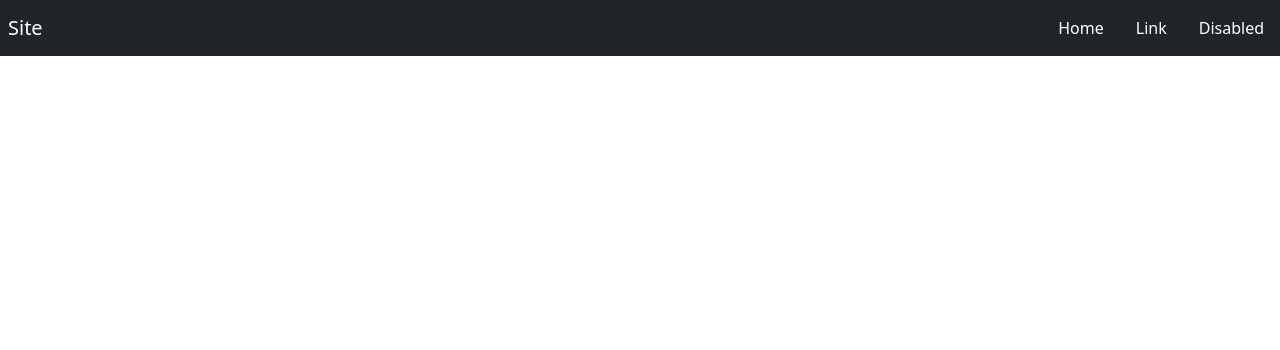
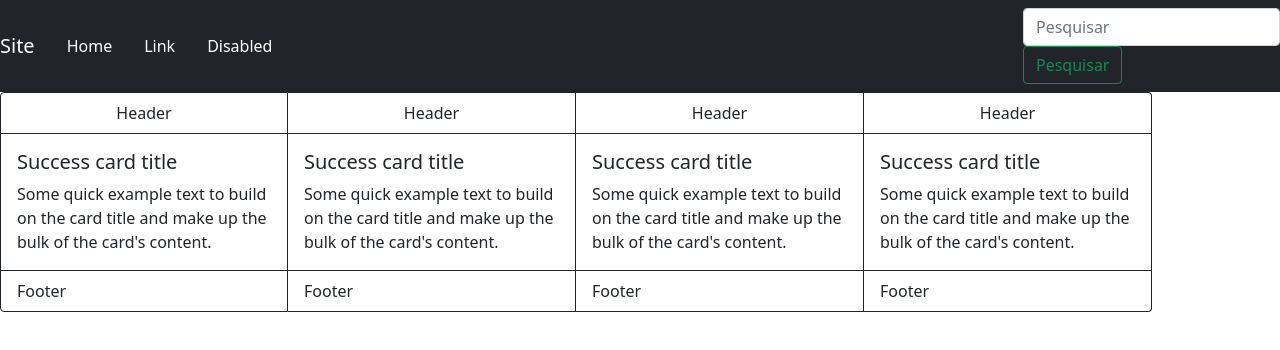
Before and after one commit to Isabelexx/ATV_Casa_Bootstrap, a plain HTML site: page index.html in a window 1280 px wide. Drawn offline with nearby package versions, Linux system fonts and the light colour scheme.

Commit message:
Bootstrap

```diff
--- a/index.html
+++ b/index.html
@@ -1,23 +1,26 @@
 <!doctype html>
 <html lang="en">
+
 <head>
   <!-- Required meta tags -->
   <meta charset="utf-8">
   <meta name="viewport" content="width=device-width, initial-scale=1">
 
   <!-- Bootstrap CSS -->
-    <link href="https://cdn.jsdelivr.net/npm/bootstrap@5.1.3/dist/css/bootstrap.min.css" rel="stylesheet" integrity="sha384-1BmE4kWBq78iYhFldvKuhfTAU6auU8tT94WrHftjDbrCEXSU1oBoqyl2QvZ6jIW3" crossorigin="anonymous">
+  <link href="https://cdn.jsdelivr.net/npm/bootstrap@5.1.3/dist/css/bootstrap.min.css" rel="stylesheet"
+    integrity="sha384-1BmE4kWBq78iYhFldvKuhfTAU6auU8tT94WrHftjDbrCEXSU1oBoqyl2QvZ6jIW3" crossorigin="anonymous">
 
   <title>Lição Casa</title>
 </head>
+
+<body>
   <header>
-    <nav class="navbar navbar-light bg-dark">
-        <div>
-          <a class="navbar-brand text-white m-2" href="#">Site</a>
-        </div>
+    <nav class="navbar navbar-expand-lg navbar-light bg-dark">
+      <a class="navbar-brand text-white" href="#">Site</a>
+      <div class="collapse navbar-collapse" id="navbarNav">
         <ul class="nav">
           <li class="nav-item">
-              <a class="nav-link text-white" href="#">Home</a>
+            <a class="nav-link active text-white" href="#">Home</a>
           </li>
           <li class="nav-item">
             <a class="nav-link text-white" href="#">Link</a>
@@ -26,4 +29,57 @@
             <a class="nav-link text-white" href="#">Disabled</a>
           </li>
         </ul>
+      </div>
+      <form class="form-inline">
+        <input class="form-control mr-sm-2" type="search" placeholder="Pesquisar" aria-label="Pesquisar">
+        <button class="btn btn-outline-success my-2 my-sm-0" type="submit">Pesquisar</button>
+      </form>
+    </nav>
   </header>
+  <section>
+    <div class="card-group">
+      <div class="card border-success border-dark mb-3" style="max-width: 18rem;">
+        <div class="card-header bg-transparent border-success border-dark text-center">Header</div>
+        <div class="card-body text-success">
+          <h5 class="card-title text-dark">Success card title</h5>
+          <p class="card-text text-dark">Some quick example text to build on the card title and make up the bulk of the
+            card's content.</p>
+        </div>
+        <div class="card-footer bg-transparent border-success border-dark">Footer</div>
+      </div>
+      <div class="card border-success border-dark mb-3" style="max-width: 18rem;">
+        <div class="card-header bg-transparent border-success border-dark text-center">Header</div>
+        <div class="card-body text-success">
+          <h5 class="card-title text-dark">Success card title</h5>
+          <p class="card-text text-dark">Some quick example text to build on the card title and make up the bulk of the
+            card's content.</p>
+        </div>
+        <div class="card-footer bg-transparent border-success border-dark">Footer</div>
+      </div>
+      <div class="card border-success border-dark mb-3" style="max-width: 18rem;">
+        <div class="card-header bg-transparent border-success border-dark text-center">Header</div>
+        <div class="card-body text-success">
+          <h5 class="card-title text-dark">Success card title</h5>
+          <p class="card-text text-dark">Some quick example text to build on the card title and make up the bulk of the
+            card's content.</p>
+        </div>
+        <div class="card-footer bg-transparent border-success border-dark">Footer</div>
+      </div>
+      <div class="card border-success border-dark mb-3" style="max-width: 18rem;">
+        <div class="card-header bg-transparent border-success border-dark text-center">Header</div>
+        <div class="card-body text-success">
+          <h5 class="card-title text-dark">Success card title</h5>
+          <p class="card-text text-dark">Some quick example text to build on the card title and make up the bulk of the
+            card's content.</p>
+        </div>
+        <div class="card-footer bg-transparent border-success border-dark">Footer</div>
+      </div>
+    </div>
+    </div>
+  </section>
+  <section>
+
+  </section>
+</body>
+
+</html>
```
Also changed, not shown: estilo.css (added). Lines whose indentation alone changed are shown as unchanged.
